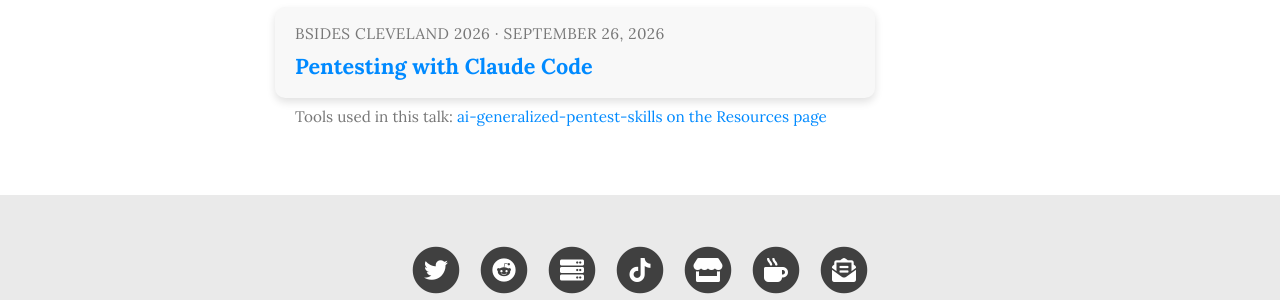
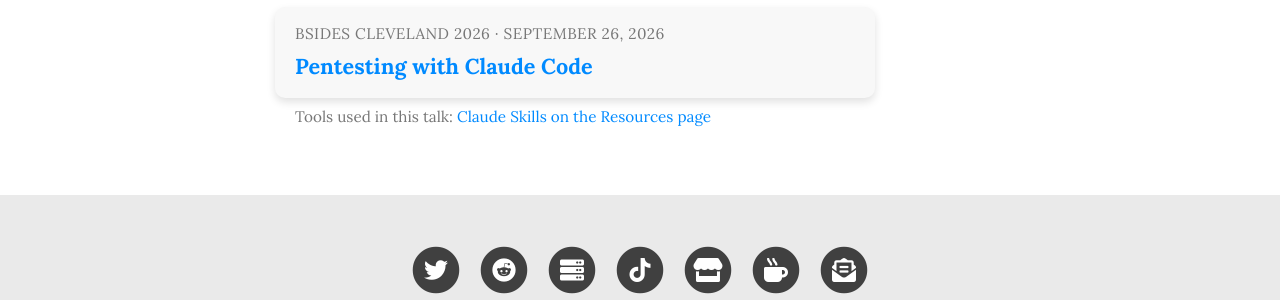
Before and after one commit to failclosed/failclosed.github.io, a Jekyll site: the page built from pages/presentations.md, in a window 1280 px wide. Shown: the part 438-738 px from the top of the page. Built offline with Jekyll 4.4.1, drawn with Linux system fonts in a browser that asks for light colours; comment, search, counter and statistics services are not loaded.

Commit message:
Revert Speaking page tools link back to 'Claude Skills' wording

```diff
--- a/pages/presentations.md
+++ b/pages/presentations.md
@@ -13,7 +13,7 @@ I speak at security conferences on offensive AI tooling, homelab security resear
     <div class="talk-conference">BSides Cleveland 2026 &middot; September 26, 2026</div>
     <div class="talk-title">Pentesting with Claude Code</div>
   </a>
-  <div class="talk-extra">Tools used in this talk: <a href="/software">ai-generalized-pentest-skills on the Resources page</a></div>
+  <div class="talk-extra">Tools used in this talk: <a href="/software">Claude Skills on the Resources page</a></div>
 
 </div>
 
```
